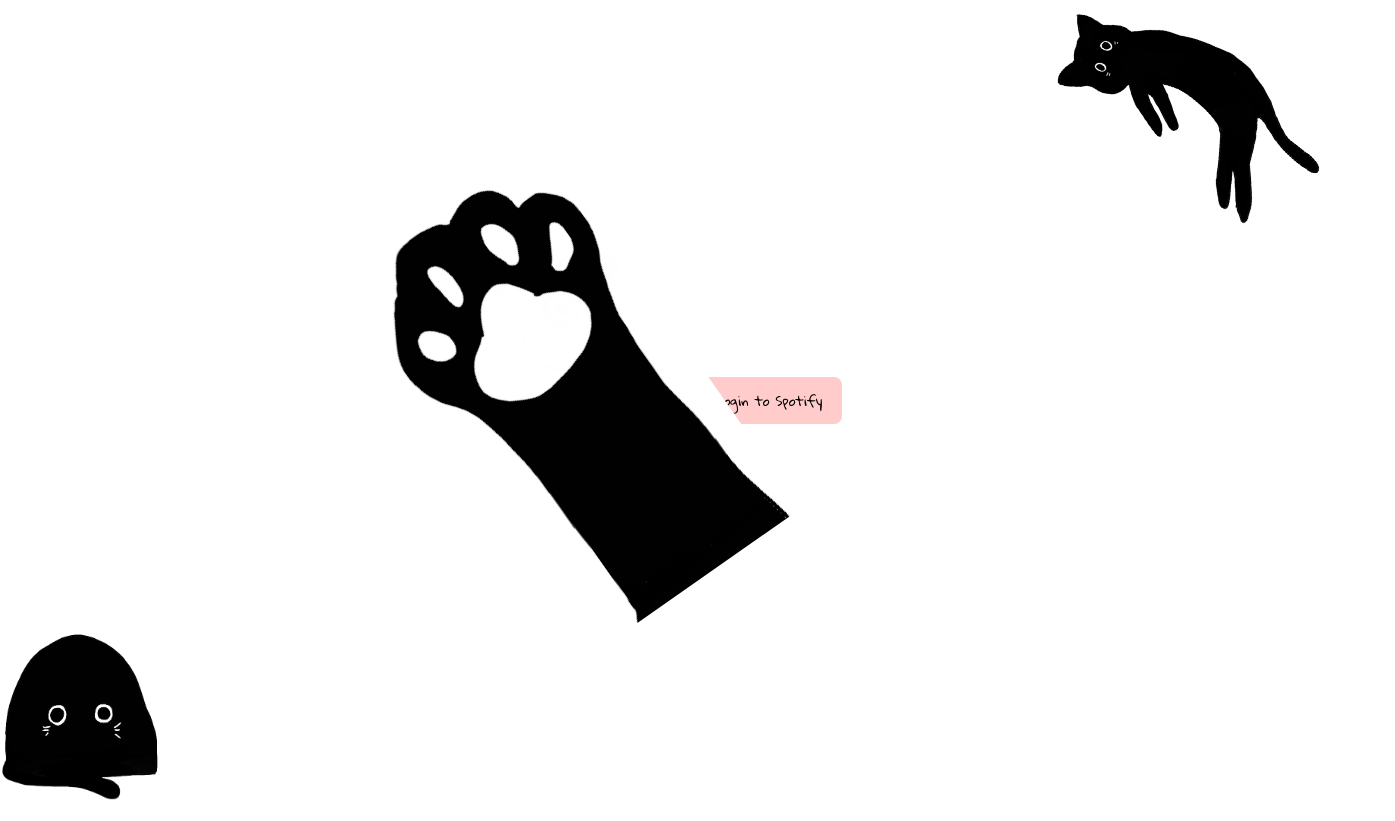
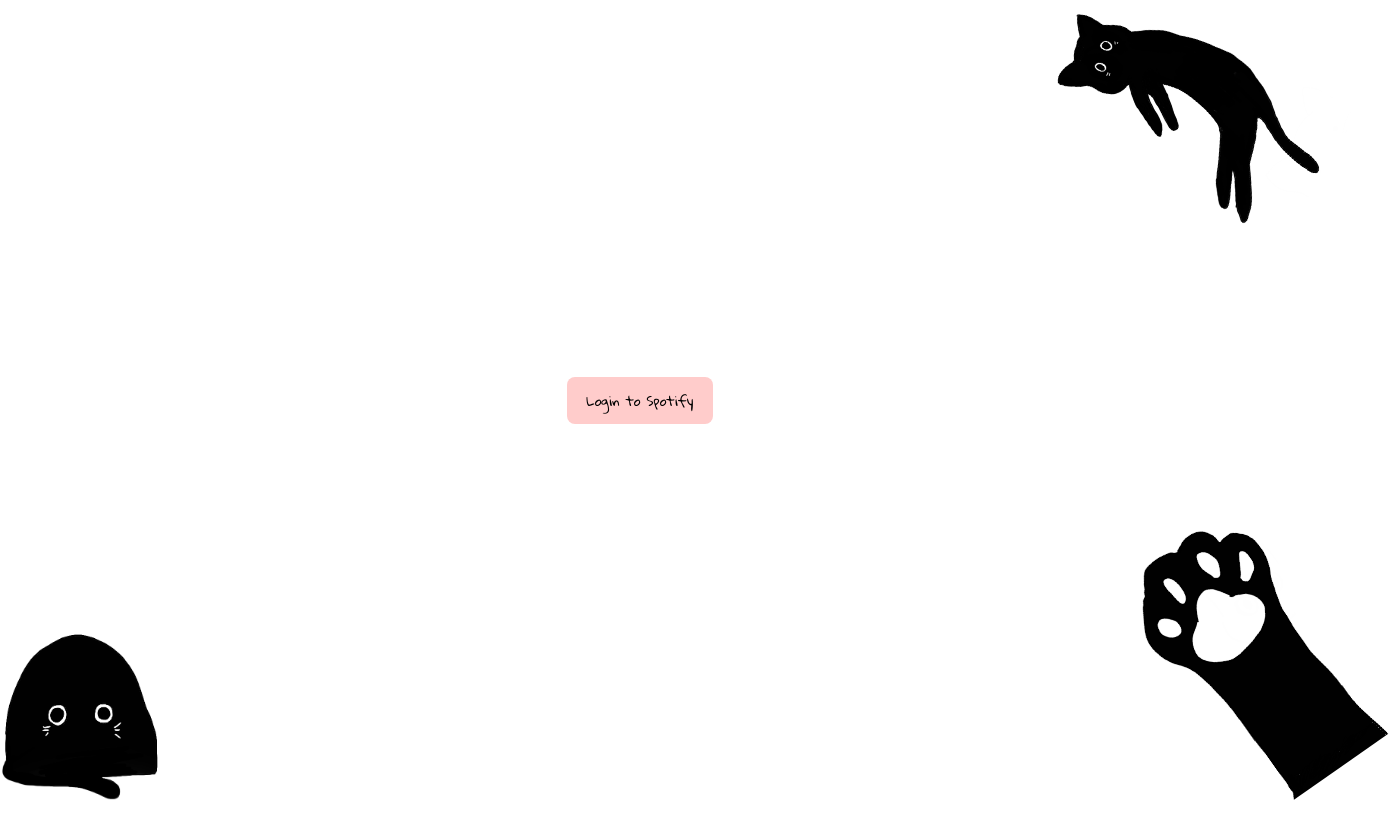
Before and after one commit to paulamanosalva/kittenfy-app, a React (Vite) app: page / in a window 1280 px wide. Shown: the whole page, 1395 px wide, since content can reach past the window. Before the commit the page ends 800 px from the top, so only its background shows below. Built offline with nearby package versions, Linux system fonts and the light colour scheme.

Commit message:
style fix

```diff
--- a/src/App.jsx
+++ b/src/App.jsx
@@ -59,7 +59,7 @@
     <div className="main-container">
       <img className='kitten kitten-1' src={kitten1} alt="Kitten 1" />
       <img className='kitten kitten-2' src={kitten2} alt="Kitten 2" />
-      <img className='kitten-3' src={kitten3} alt="Kitten 3" />
+      <img className='kitten kitten-3' src={kitten3} alt="Kitten 3" />
         {!token ? (
           <button className='login-button' onClick={handleLogin}>Login to Spotify</button>
         ) : (
```
